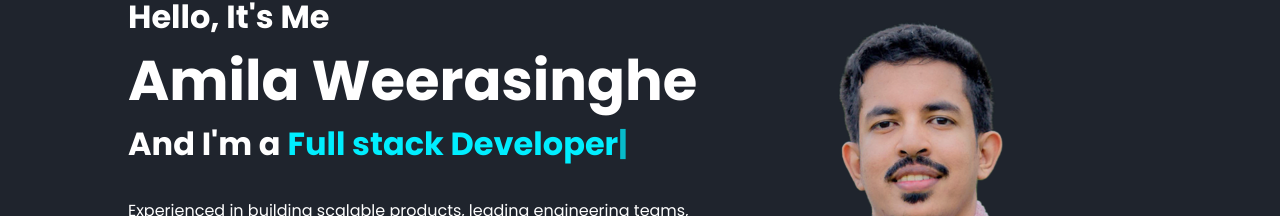
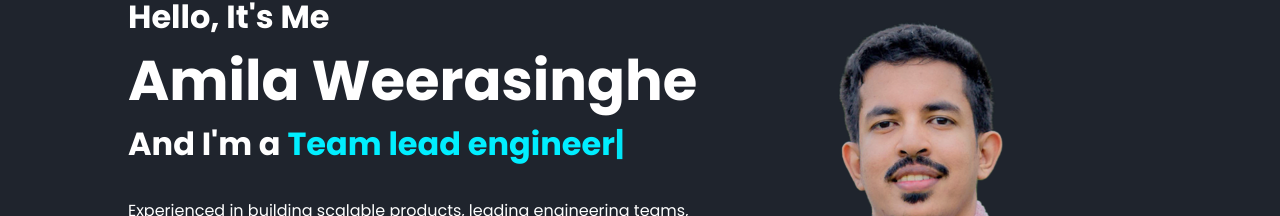
Before and after one commit to AmilaWeerasinghe/amilaweerasinghe.github.io, a React (Create React App) app: page / in a window 1280 px wide. Shown: the part 228-444 px from the top of the page. Built offline with nearby package versions, Linux system fonts and the light colour scheme.

Commit message:
update home title

```diff
--- a/src/components/TypedText.tsx
+++ b/src/components/TypedText.tsx
@@ -7,6 +7,7 @@ const TypedText: React.FC = () => {
   useEffect(() => {
     const typed = new Typed(el.current, {
       strings: ['Senior Software Engineer',
+        'Team lead engineer',
         'Full stack Developer',
         'Front End Engineer',
         'Back End Engineer'],
```
